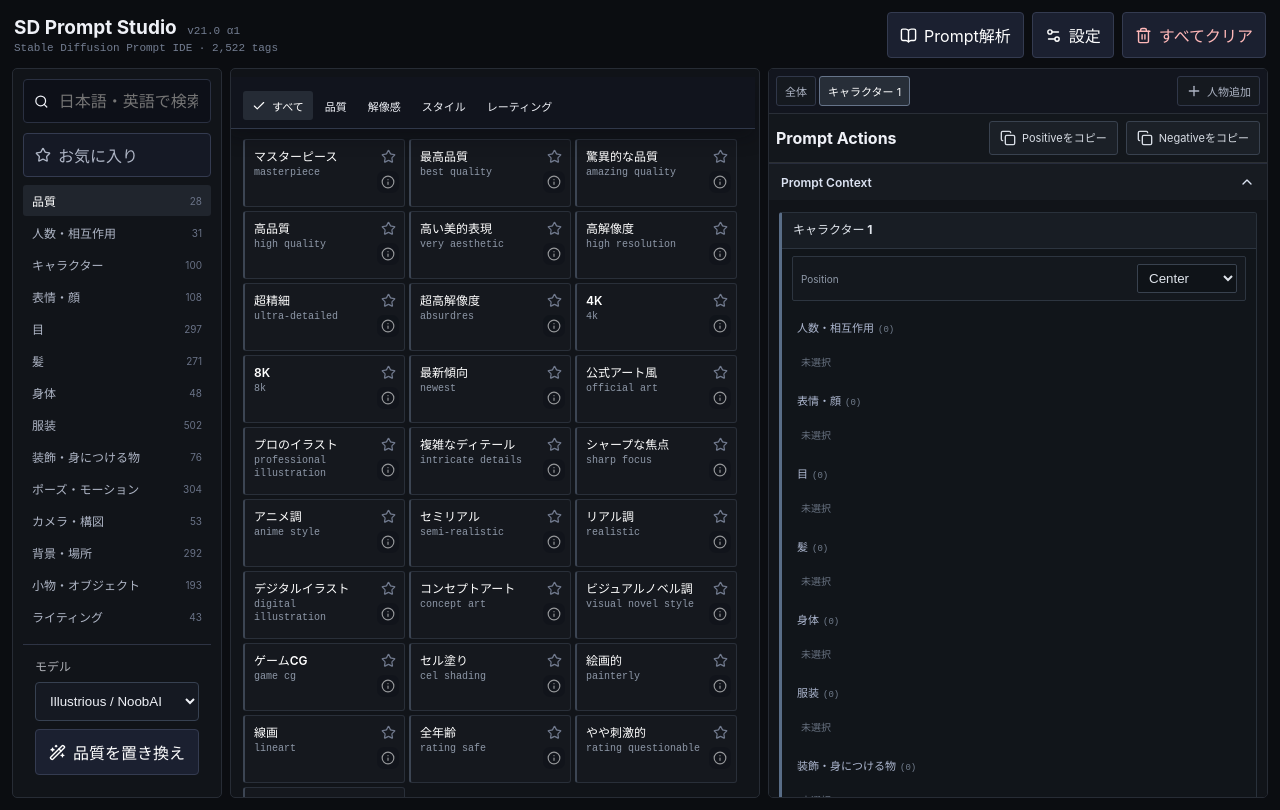
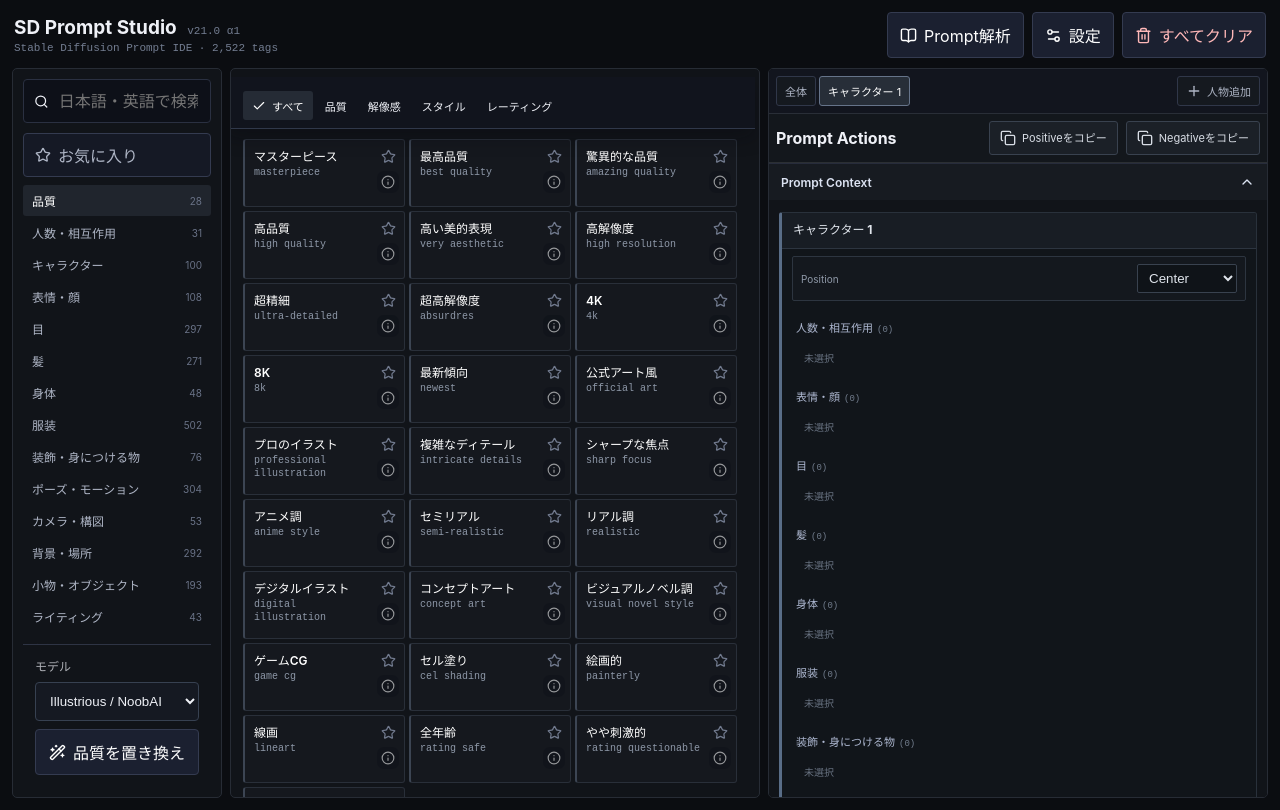
Before and after one commit to whatrune/sd-prompt-studio, a React (Vite) app: page / in a window 1280 px wide. Built offline with nearby package versions, Linux system fonts and the light colour scheme; the HTML template or start-up script is replaced by a standard one.

Commit message:
style(ui): unify Prompt Context groups

```diff
--- a/src/styles.css
+++ b/src/styles.css
@@ -627,3 +627,14 @@ body{background:#0b0d11}
 .selected-layer.inactive .selected-layer-title:hover,
 .selected-layer.inactive .selected-group-head>button:hover{border-color:transparent!important;background:inherit!important;box-shadow:none}
 .selected-layer.inactive button:disabled{opacity:.68}
+
+/* v21.9: unified Prompt Context groups */
+.selected-layer>.selected-group{margin:2px 5px;padding:3px 4px 4px;border:1px solid transparent;border-radius:3px;background:transparent;transition:background-color .12s,border-color .12s}
+.selected-layer.interactive>.selected-group{cursor:pointer}
+.selected-layer.interactive>.selected-group:hover{border-color:#3d4755;background:#181d24}
+.selected-group-head{margin:0}
+.selected-group-head>button{min-height:25px;padding:3px 4px;border:0!important;border-radius:0;background:transparent!important}
+.selected-layer.interactive .selected-group-head>button:hover{background:transparent!important;box-shadow:none}
+.selected-outline .selected-chips{gap:6px;padding:0 4px 2px}
+.selected-layer.inactive>.selected-group{cursor:default}
+.selected-layer.inactive>.selected-group:hover{border-color:transparent;background:transparent}
```
